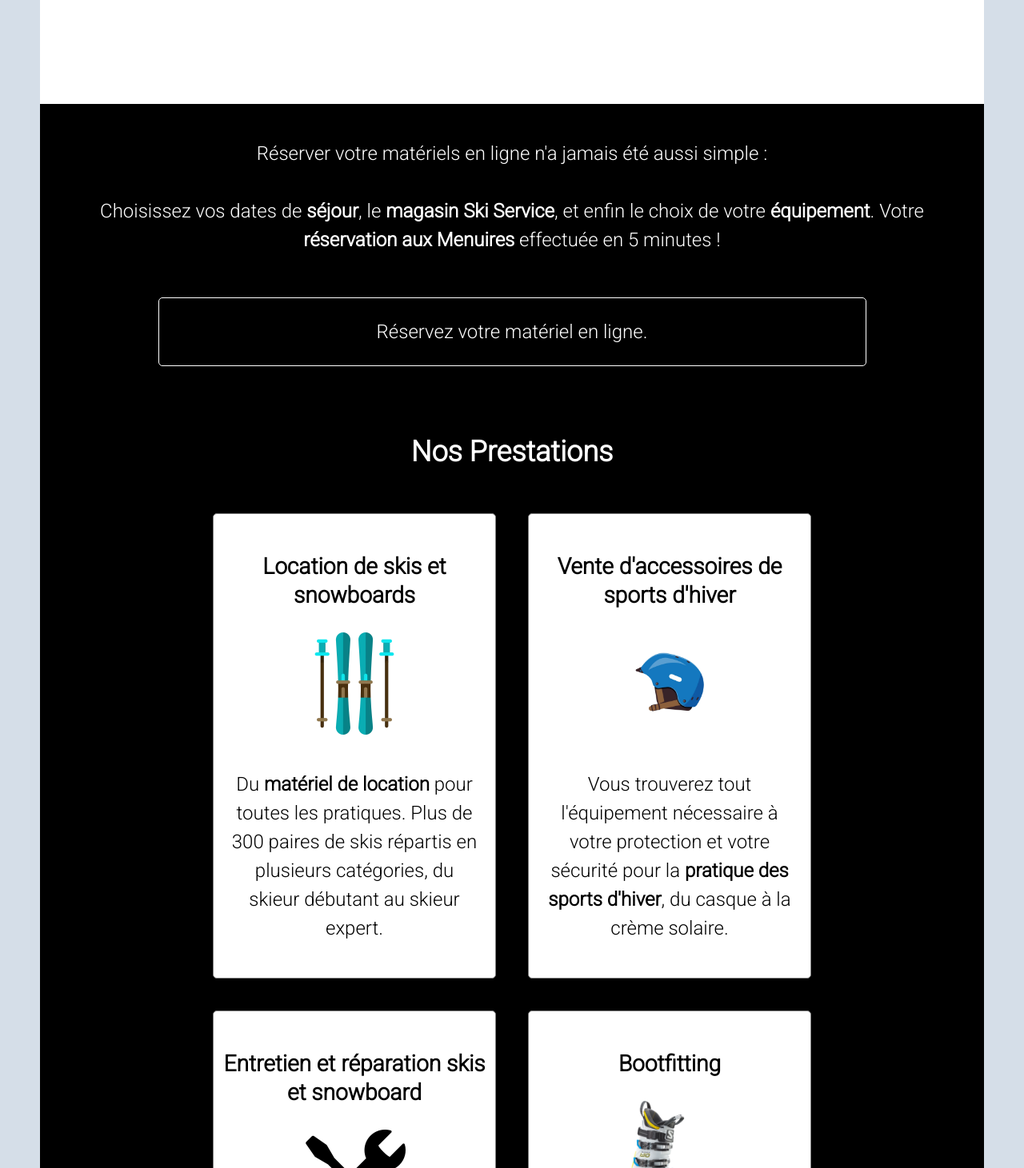
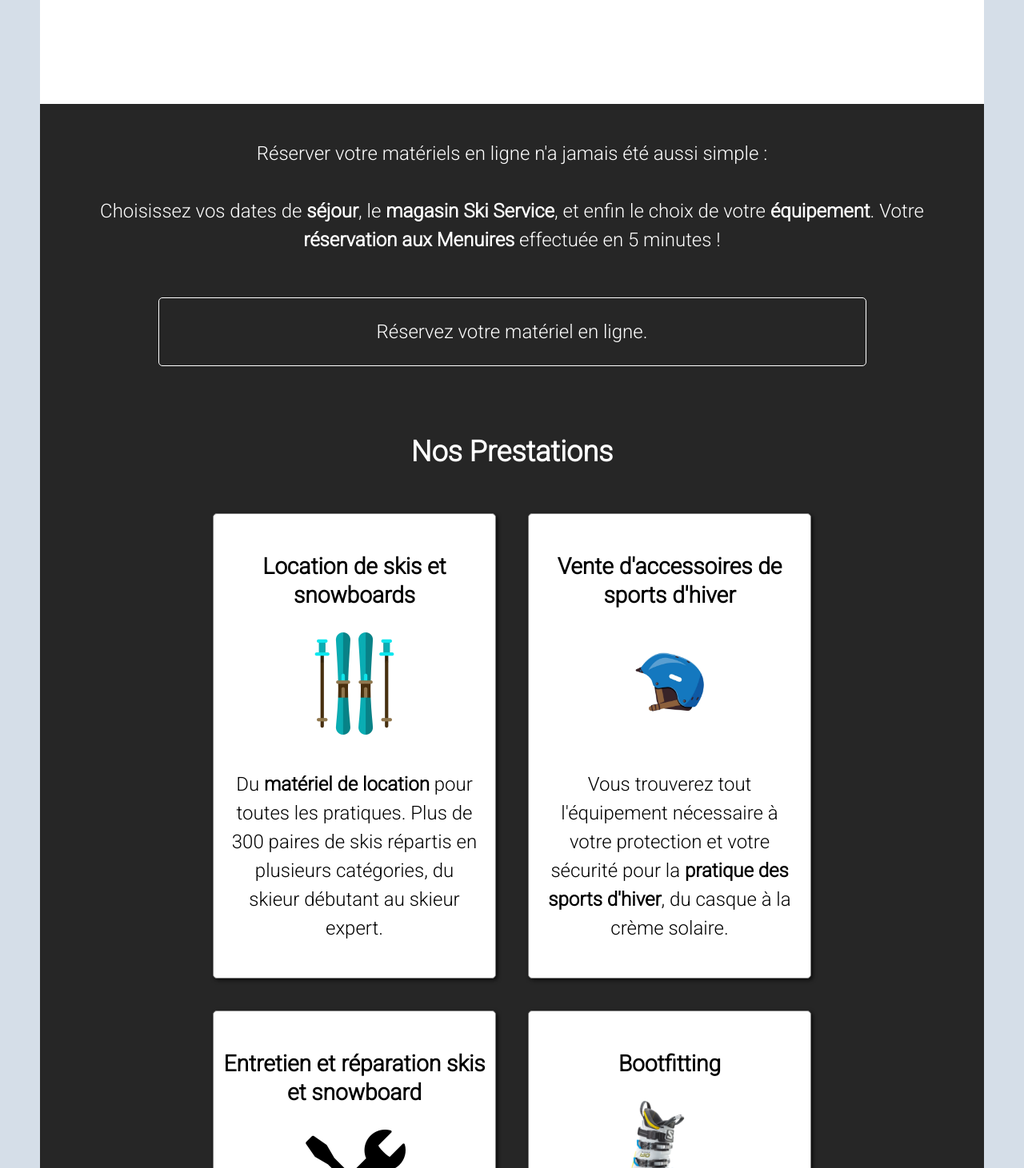
Before and after one commit to AntoineGGG/skiservice, a Next.js app: page / in a window 1280 px wide. Shown: the part 329-1790 px from the top of the page at 80% size. Built offline with nearby package versions, Linux system fonts and the light colour scheme.

Commit message:
change main color

```diff
--- a/styles/Footer.module.scss
+++ b/styles/Footer.module.scss
@@ -6,7 +6,7 @@
 }
 
 .footer {
-  background-color: #000000;
+  background-color: #262626;
   display: flex;
   flex-direction: column;
   color: white;
--- a/styles/Home.module.scss
+++ b/styles/Home.module.scss
@@ -10,7 +10,7 @@
 }
 
 .reservation {
-  background-color: #000000;
+  background-color: #262626;
   color: white;
   margin-top: -5px;
 
@@ -24,7 +24,7 @@
     padding-bottom: 30px;
 
     .buttonResa {
-      background-color: #000000;
+      background-color: #262626;
       text-align: center;
       width: 75%;
       border-radius: 5px;
@@ -46,7 +46,11 @@
   flex-direction: column;
   text-align: center;
   padding: 20px 0 20px 0;
-  background-color: #000000;
+  background-color: #262626;
+
+  h2 {
+    color: white;
+  }
 
   .descriptionShop {
     display: flex;
@@ -104,7 +108,7 @@
       }
     }
     .imageAccueil {
-      background-color: #000000;
+      background-color: #262626;
       display: flex;
       flex-direction: row;
       justify-content: center;
--- a/styles/Navbar.module.scss
+++ b/styles/Navbar.module.scss
@@ -68,7 +68,7 @@
       flex-direction: column;
       align-items: center;
       justify-content: center;
-      background-color: #000000;
+      background-color: #262626;
       width: 100%;
       transform-origin: 0% 0%;
       transform: translate(-100%, 0);
```
